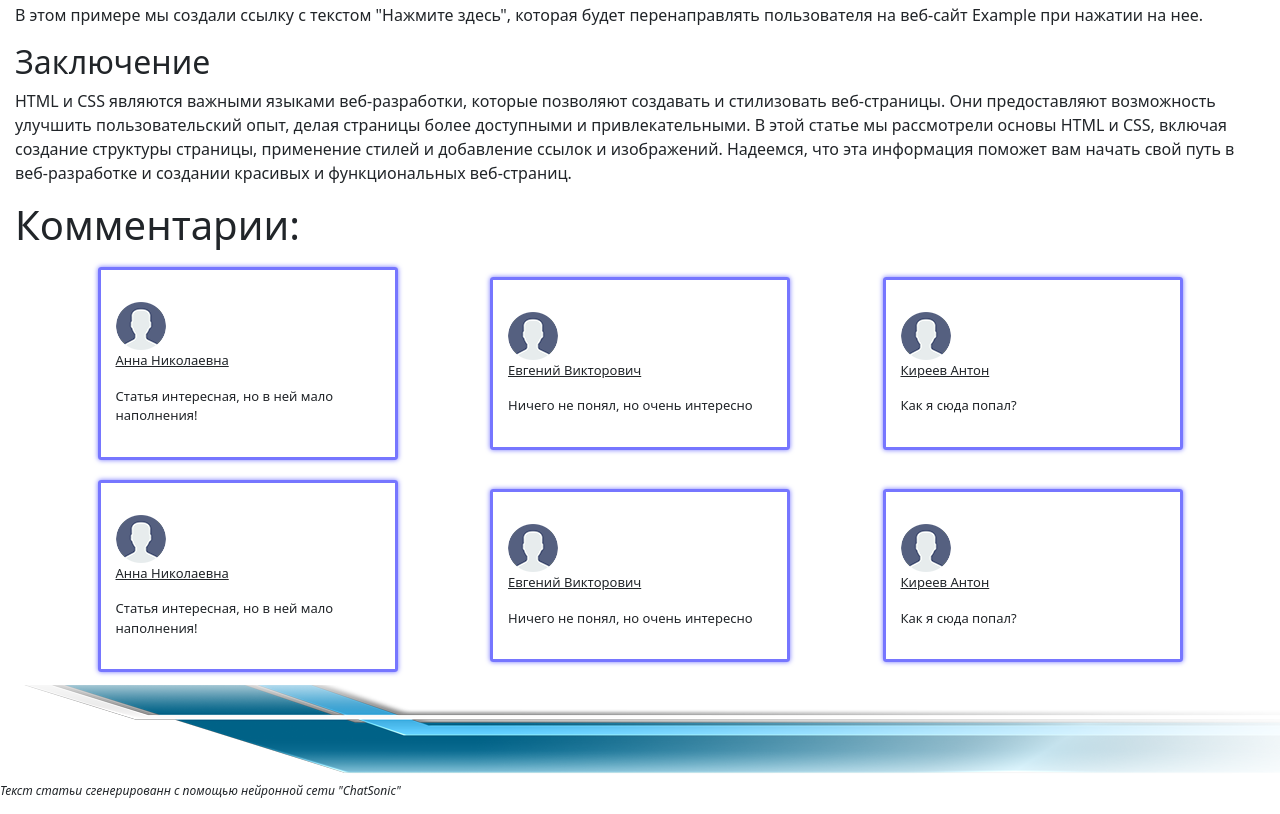
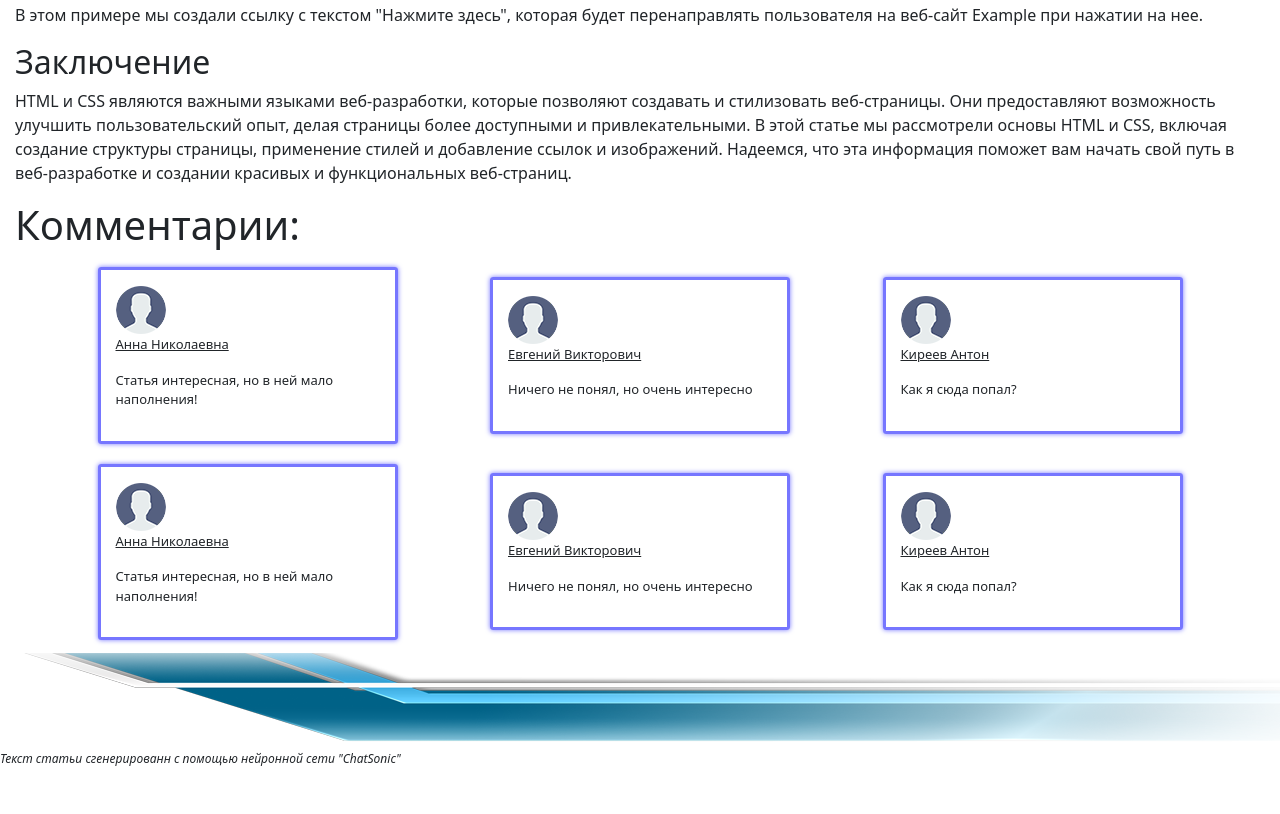
Before and after one commit to CAPPAGLI/HTML-Task1, a plain HTML site: page index.html in a window 1280 px wide. Shown: the part 942-1756 px from the top of the page. After the commit the page ends 1724 px from the top, so only its background shows below. Drawn offline with nearby package versions, Linux system fonts and the light colour scheme.

Commit message:
Update index.html

```diff
--- a/index.html
+++ b/index.html
@@ -75,37 +75,37 @@
                 <h1>Комментарии:</h1>
                     <div class="response_container">
                     <section class="fake_comment">
-                        <p><div class="photo"></div><ins> Анна Николаевна</ins></p>
+                        <div class="photo"></div><p><ins> Анна Николаевна</ins></p>
                             <p>
                                 Статья интересная, но в ней мало наполнения!
                             </p>
                     </section>
                     <section class="fake_comment">
-                        <p><div class="photo"></div><ins> Евгений Викторович</ins></p>
+                         <div class="photo"></div><p><ins> Евгений Викторович</ins></p>
                             <p>
                                 Ничего не понял, но очень интересно
                             </p>
                     </section>
                     <section class="fake_comment">
-                        <p><div class="photo"></div><ins> Киреев Антон</ins></p>
+                         <div class="photo"></div><p><ins> Киреев Антон</ins></p>
                             <p>
                                 Как я сюда попал?
                             </p>
                     </section>
                     <section class="fake_comment">
-                        <p><div class="photo"></div><ins> Анна Николаевна</ins></p>
+                         <div class="photo"></div><p><ins> Анна Николаевна</ins></p>
                             <p>
                                 Статья интересная, но в ней мало наполнения!
                             </p>
                     </section>
                     <section class="fake_comment">
-                        <p><div class="photo"></div><ins> Евгений Викторович</ins></p>
+                         <div class="photo"></div><p><ins> Евгений Викторович</ins></p>
                             <p>
                                 Ничего не понял, но очень интересно
                             </p>
                     </section>
                     <section class="fake_comment">
-                        <p><div class="photo"></div><ins> Киреев Антон</ins></p>
+                         <div class="photo"></div><p><ins> Киреев Антон</ins></p>
                             <p>
                                 Как я сюда попал?
                             </p>
```
